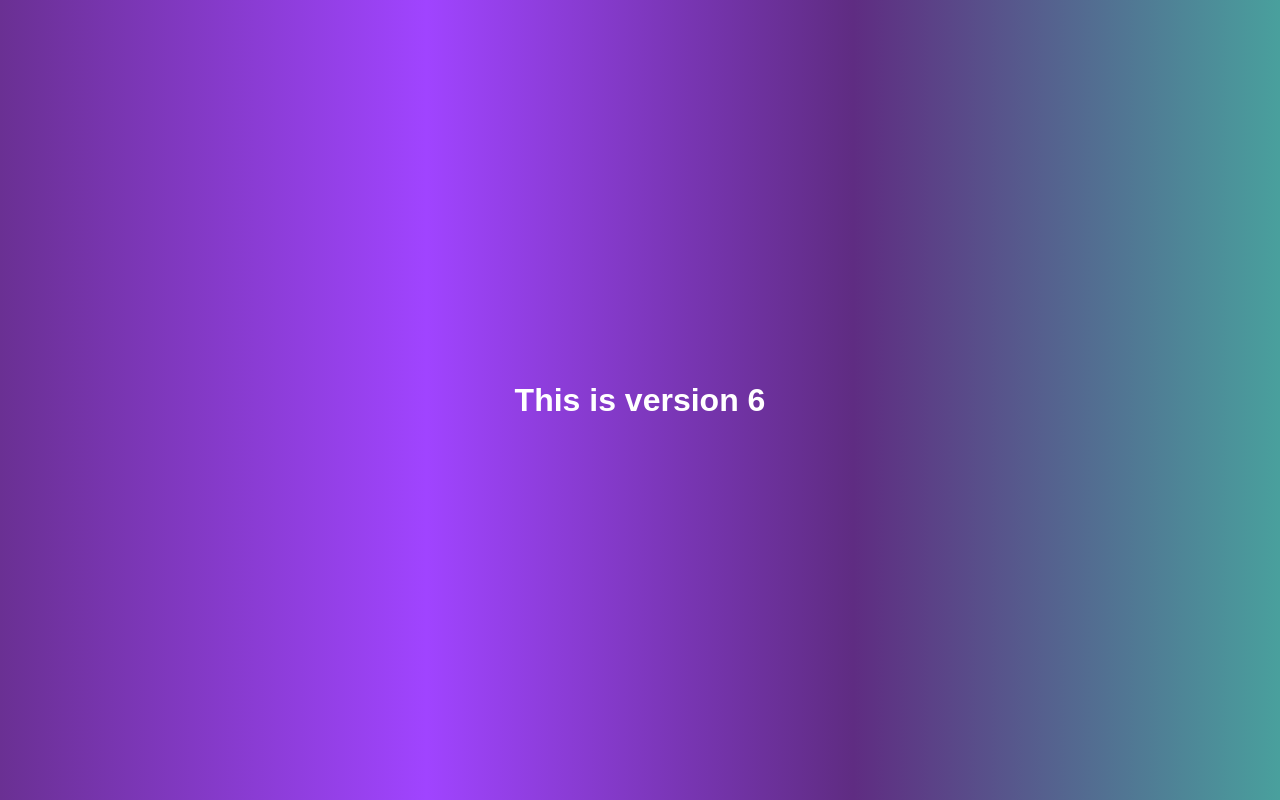
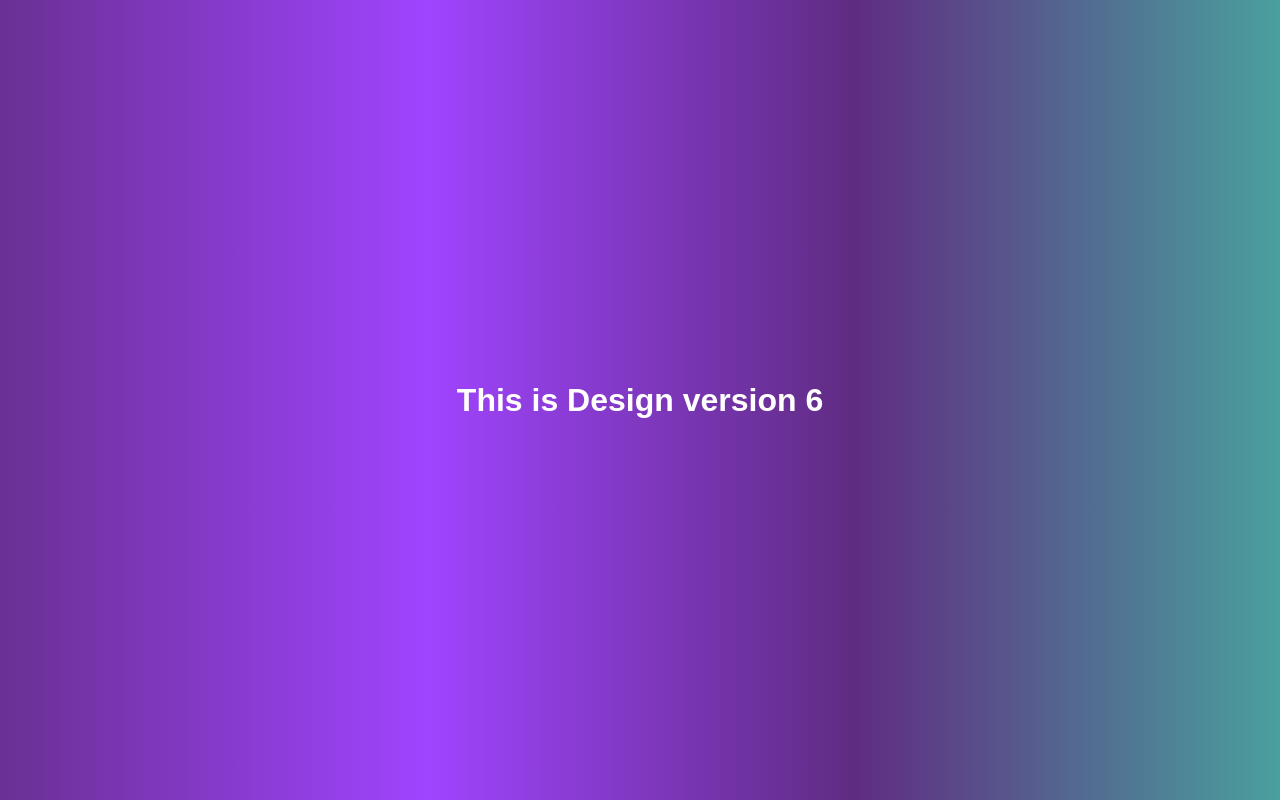
Before and after one commit to sakshi-jadhav17/Git, a plain HTML site: page index.html in a window 1280 px wide. Drawn offline with Linux system fonts and the light colour scheme.

Commit message:
Changed H1

```diff
--- a/index.html
+++ b/index.html
@@ -8,6 +8,6 @@
     <link rel="stylesheet" href="style.css">
 </head>
 <body>
-    <h1> This is version 6</h1>
+    <h1> This is  Design version 6 </h1>
 </body>
 </html>
```
